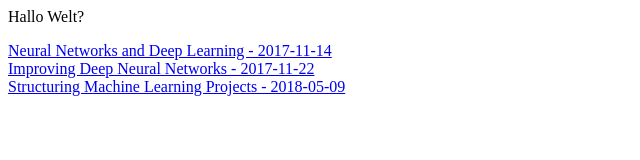
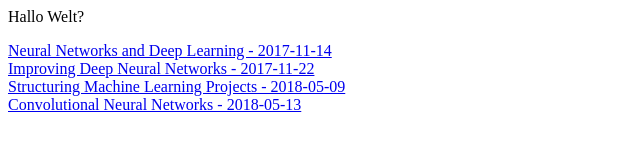
Before and after one commit to maxlienen/maxlienen.github.io, a plain HTML site: page index.html in a window 1280 px wide. Shown: the whole page, without its empty margins (0-640 px from the left). Drawn offline with Linux system fonts and the light colour scheme.

Commit message:
Kurszertifikat hinzugefügt und verlinkt
- Convolutional Neural Networks

```diff
--- a/index.html
+++ b/index.html
@@ -11,4 +11,6 @@ Hallo Welt?
     <a href="Improving Deep Neural Networks.pdf">Improving Deep Neural Networks - 2017-11-22</a>
     <br/>
     <a href="Structuring Machine Learning Projects.pdf">Structuring Machine Learning Projects - 2018-05-09</a>
+    <br/>
+    <a href="Convolutional Neural Networks.pdf">Convolutional Neural Networks - 2018-05-13</a>
 </p>
```
Also changed, not shown: 1 other file.
